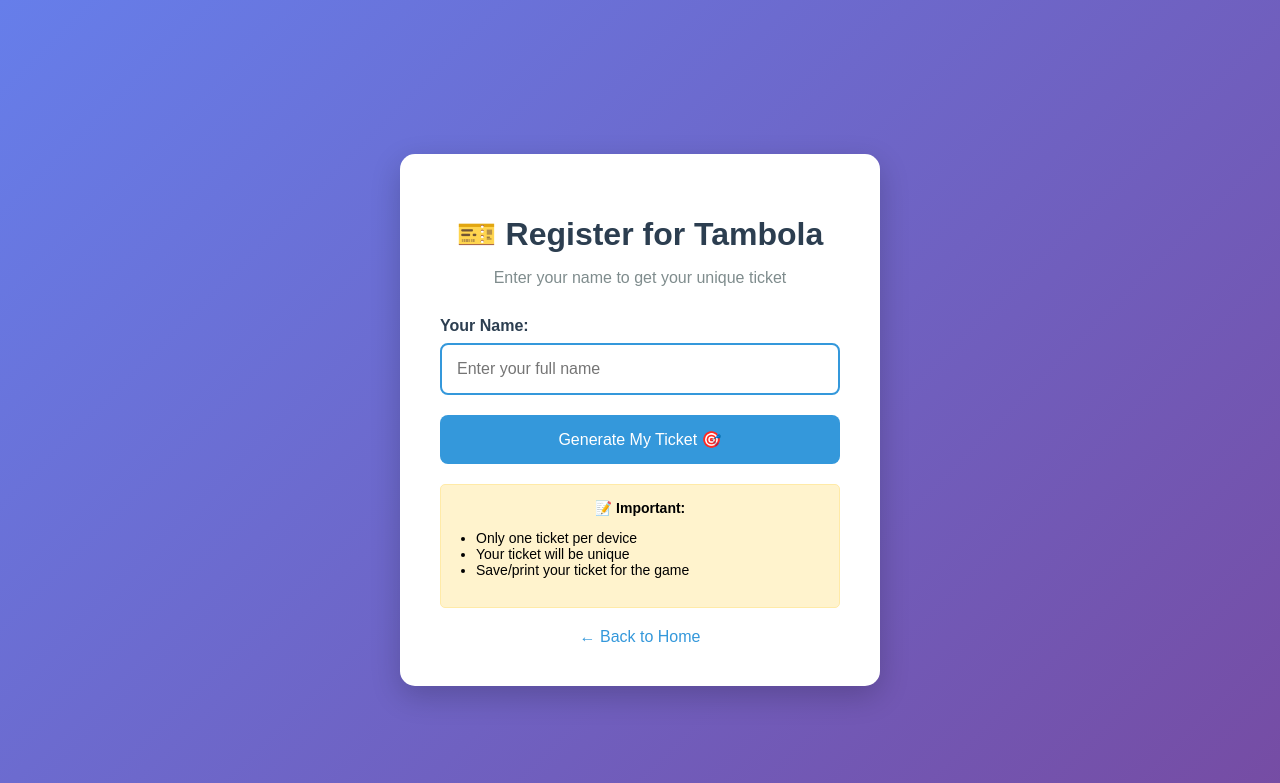
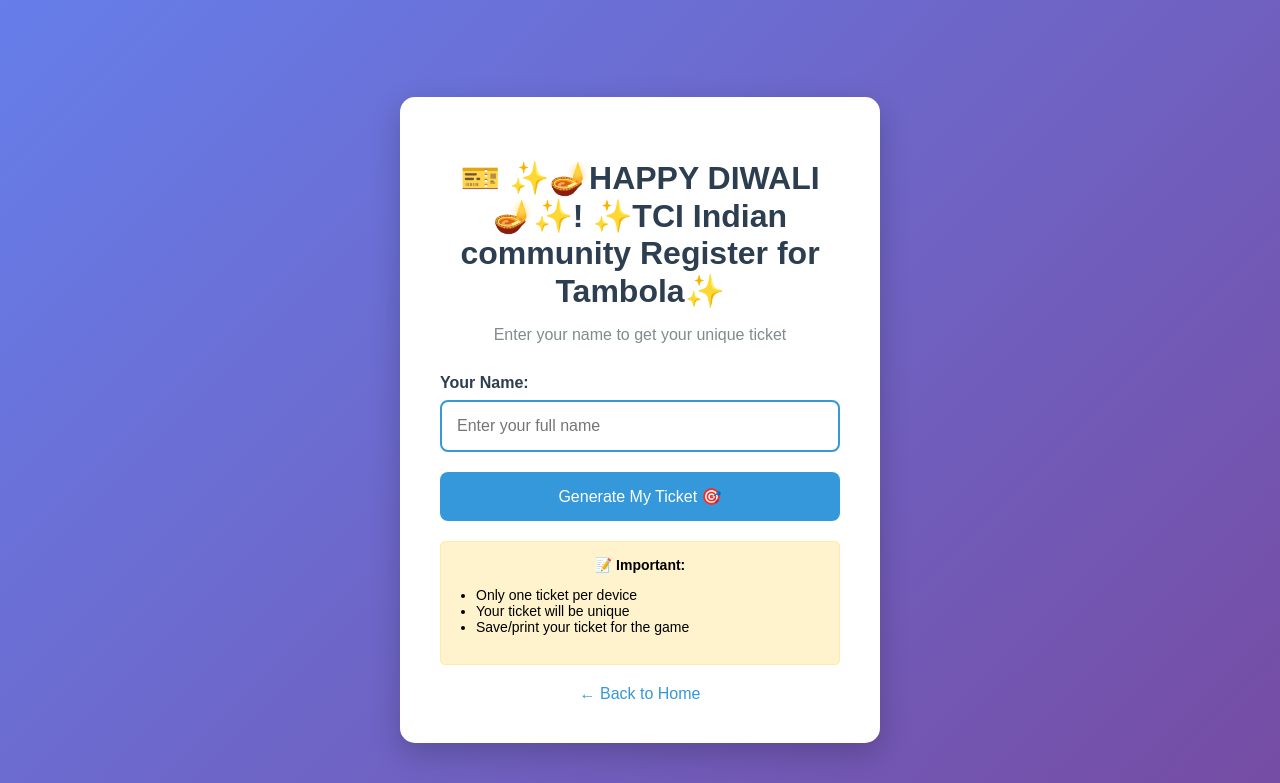
Before and after one commit to ayanlove81-creator/Tambola, a Flask app: page /register in a window 1280 px wide. Shown: the top 783 px of the page. Run offline with Flask 3, Linux system fonts and the light colour scheme.

Commit message:
Update register.html

```diff
--- a/templates/register.html
+++ b/templates/register.html
@@ -1,8 +1,8 @@
 <!DOCTYPE html>
 <html>
 <head>
-    <title>🪔✨HAPPY DIWALI 🪔✨!
-        Register for Tambola</title>
+    <title>✨🪔HAPPY DIWALI 🪔✨!
+        ✨TCI Indian community Register for Tambola✨</title>
     <meta name="viewport" content="width=device-width, initial-scale=1.0">
     <style>
         body {
@@ -97,7 +97,8 @@
 </head>
 <body>
     <div class="register-container">
-        <h1>🎫 Register for Tambola</h1>
+        <h1>🎫 ✨🪔HAPPY DIWALI 🪔✨!
+        ✨TCI Indian community Register for Tambola✨</h1>
         <p class="subtitle">Enter your name to get your unique ticket</p>
 
         {% if error %}
```
